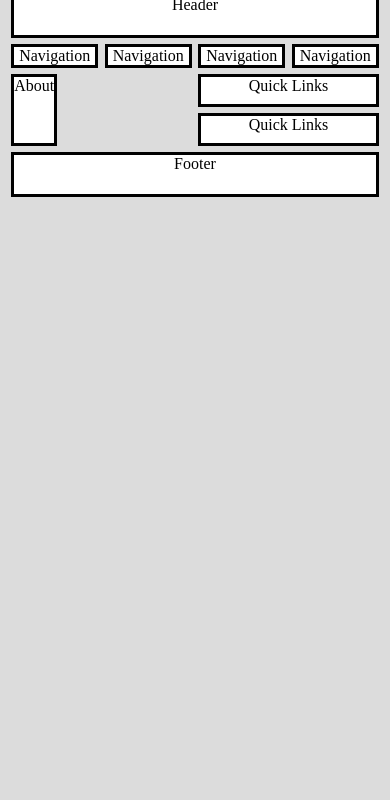
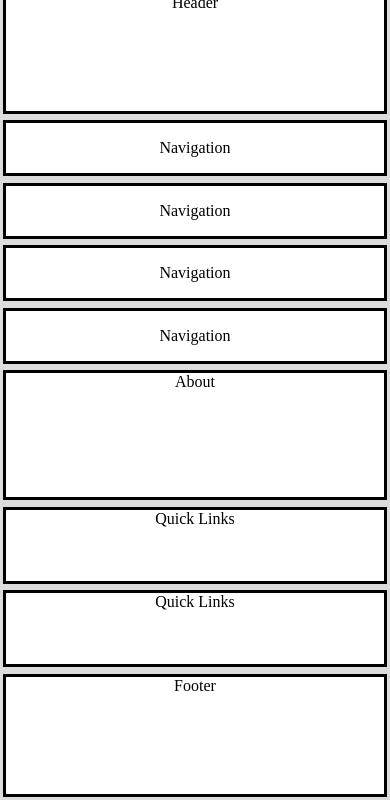
Before and after one commit to sofi-alvarado/responsive-layout-template, a plain HTML site: page index.html in a window 390 px wide. Shown: the part 44-844 px from the top of the page. Drawn offline with Linux system fonts and the light colour scheme.

Commit message:
Adding media querie and style

```diff
--- a/index.html
+++ b/index.html
@@ -2,6 +2,7 @@
 <html>
   <head>
     <meta charset="UTF-8" />
+    <meta name="viewport" content="width=device-width">
     <link rel='stylesheet' href="./style.css">
     <title>Responsiveness Example</title>
   </head>
@@ -14,10 +15,10 @@
           Header
         </div>
         <div class="navigation">
-          <div class="nav-item">Navigation</div>
-          <div class="nav-item">Navigation</div>
-          <div class="nav-item">Navigation</div>
-          <div class="nav-item">Navigation</div>
+          <div class="nav-item"><p>Navigation</p></div>
+          <div class="nav-item"><p>Navigation</p></div>
+          <div class="nav-item"><p>Navigation</p></div>
+          <div class="nav-item"><p>Navigation</p></div>
         </div>
         <div class="main-content">
           <div class="about">
--- a/style.css
+++ b/style.css
@@ -1,5 +1,12 @@
 body {
+  margin: 0;
   background-color: gainsboro;
+}
+
+.container {
+  display: flex;
+  flex-direction: column;
+  min-height: 100vh;
 }
 
 .logo,
@@ -27,24 +34,20 @@ footer {
   justify-content:space-between;
 }
 
-.nav-item {
-  width: 100%;
-}
-
 .main-content {
   display: flex;
+  flex: 1;
 }
 
 .about, .quick-links {
   display: flex;
+  flex-direction: column;
   width: 100%;
 }
 
-.quick-links {
-  flex-direction: column;
-}
-
-.link-item {
+.about-content,
+.link-item,
+.nav-item  {
   flex: 1;
 }
 
@@ -52,36 +55,22 @@ footer {
   height: 20vw;
 }
 
+@media (max-width: 700px) {
+  .navigation  {
+    flex-direction: column;
+    flex-wrap: wrap;
+  }
+  .main-content {
+    flex-direction: row;
+    flex-wrap: wrap;
+    height: auto;
+  }
 
+  .quick-links, .about-content {
+     flex: 1;
+  }
 
-
-
-
-
-
-
-/* .header,
-.navigation,
-.index,
-.content-section,
-.footer {
-  background-color: white;
-  border: solid 0.2rem #000000;
-  text-align: center;
+  .header, .footer {
+    height: 30vw;
+  }
 }
-
-.main-content {
-  display: flex;
-}
-
-.index {
-  width: 15%;
-}
-
-.content-section {
-  width: 85%;
-}
-
-.footer {
-  height: 10rem;
-} */
```
